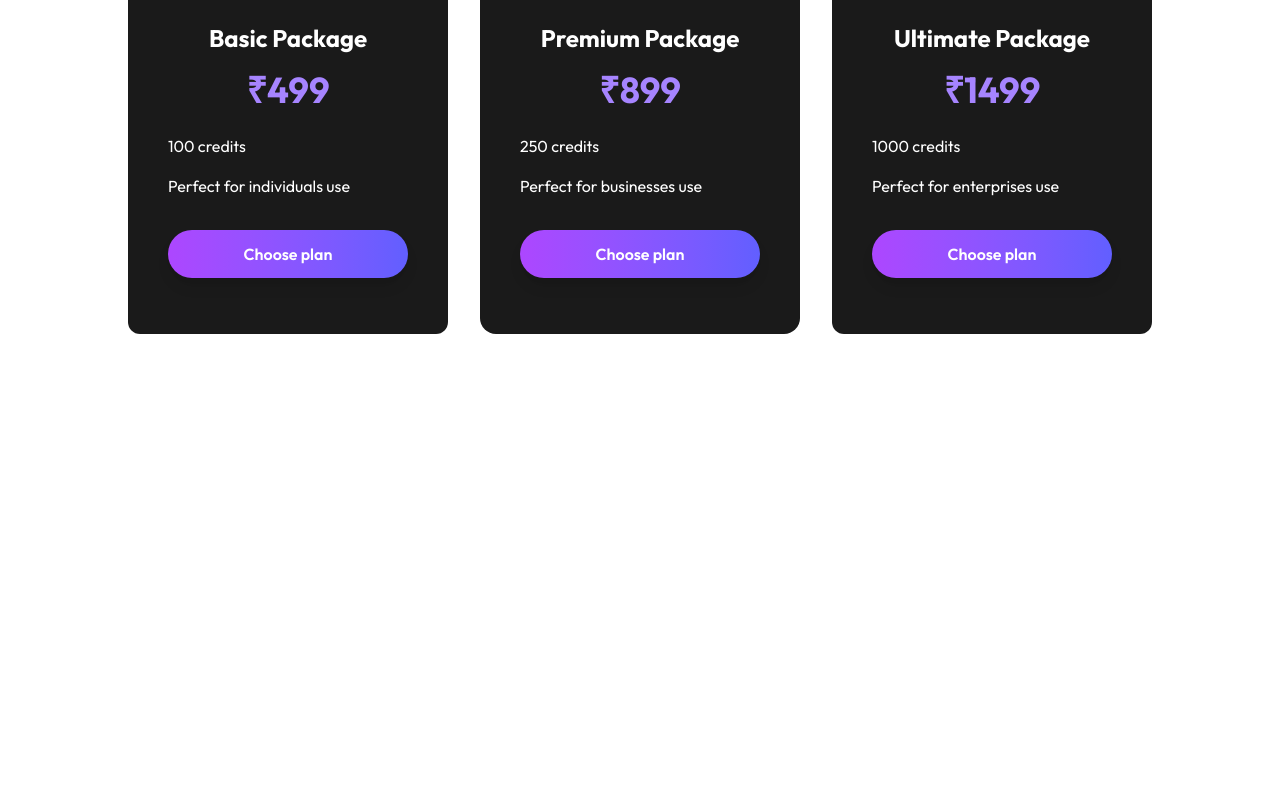
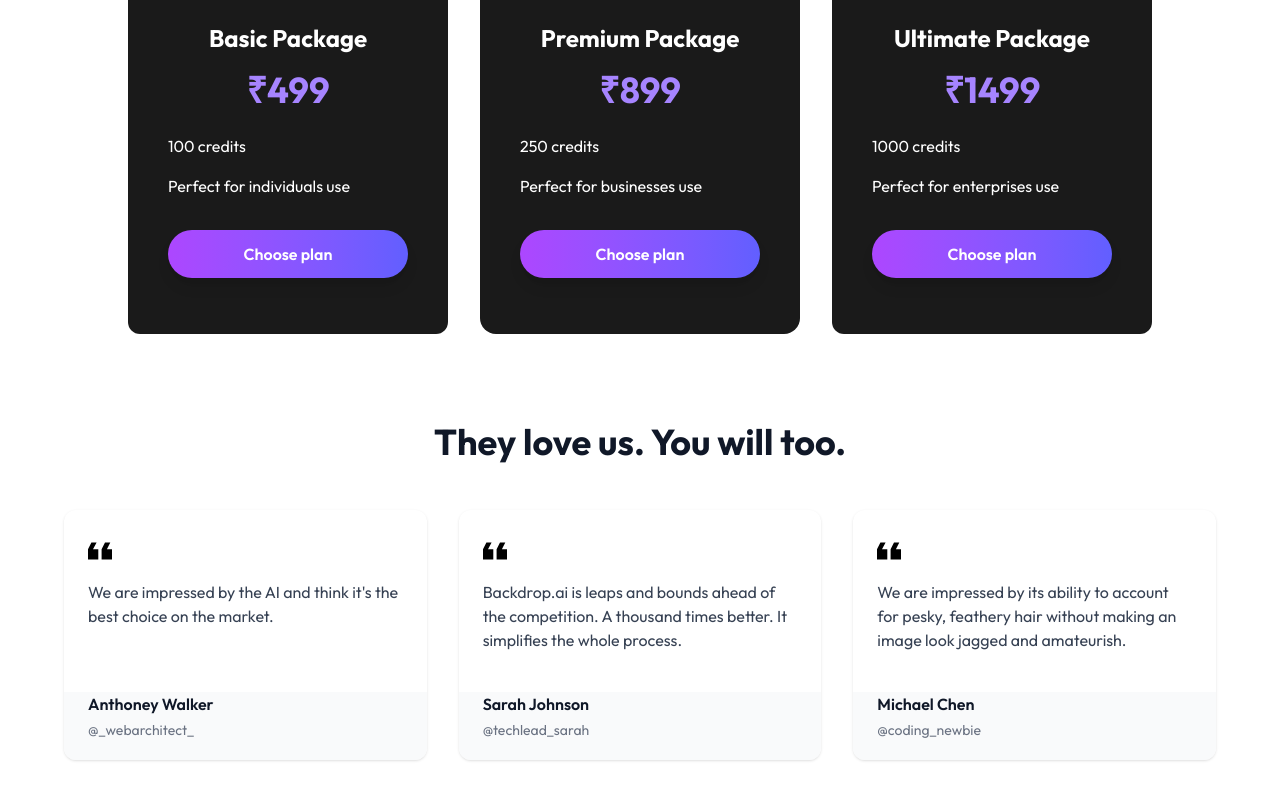
Before and after one commit to DhruvChudasma91/backdrop-ai, a React (Vite) app in the folder client/: page / in a window 1280 px wide. Shown: the part 1943-2743 px from the top of the page. Before the commit the page ends 2381 px from the top, so only its background shows below. Built offline with nearby package versions, Linux system fonts and the light colour scheme.

Commit message:
feat: Complete testimonials component.

```diff
--- a/client/src/assets/assets.js
+++ b/client/src/assets/assets.js
@@ -66,3 +66,24 @@
         popular: false
     }
 ]
+
+export const testimonials = [
+    {
+        id: 1,
+        quote: "We are impressed by the AI and think it's the best choice on the market.",
+        author: "Anthoney Walker",
+        handle: "@_webarchitect_"
+    },
+    {
+        id: 2,
+        quote: "Backdrop.ai is leaps and bounds ahead of the competition. A thousand times better. It simplifies the whole process.",
+        author: "Sarah Johnson",
+        handle: "@techlead_sarah"
+    },
+    {
+        id: 3,
+        quote: "We are impressed by its ability to account for pesky, feathery hair without making an image look jagged and amateurish.",
+        author: "Michael Chen",
+        handle: "@coding_newbie"
+    },
+];
--- /dev/null
+++ b/client/src/components/Testimonials.jsx
@@ -0,0 +1,47 @@
+import { testimonials } from "../assets/assets";
+
+const Testimonials = () => {
+
+    return(
+
+        <div className="max-w-7xl px-4 mx-auto sm:px-6 lg:px-8 py-12">
+
+            {/* Title Section */}
+            <h2 className="text-3xl md:text-4xl font-bold text-gray-900 mb-12 text-center">
+                They love us. You will too.
+            </h2>
+
+            {/* Body Section */}
+            <div className="grid grid-cols-1 md:grid-cols-3 gap-8">
+                {testimonials.map((testimonial, index) => (
+                    <div key={testimonial.id} className="flex flex-col max-w-md max-auto md:mx-0 justify-between rounded-xl shadow hover:shadow-lg transition-shadow">
+                        <div className="flex flex-col px-6 pt-8 mb-10 space-y-5">
+                            <svg
+                                width="24"
+                                height="18"
+                                viewBox="0 0 24 18"
+                                fill="none"
+                                xmlns="http://www.w3.org/2000/svg"
+                                className="text-gray-A400 dark:text-gray-600 fill-current"
+                            >
+                                <path
+                                    d="M24 7.3h-5.1L22.3.4H17l-3.4 6.9v10.3H24V7.3zM10.3 17.6V7.3H5L8.6.4H3.4L0 7.3v10.3h10.3z"
+                                    fill="current"
+                                ></path>
+                            </svg>
+                            <p className="text-gray-700 m-0" style={{hyphens: "auto"}}>{testimonial.quote}</p>
+                        </div>
+                        <div className="flex space-x-2 bg-gray-50 px-6 pb-5 rounded-b-xl">
+                            <div className="flex flex-col justify-center">
+                                <p className="font-semibold text-gray-900 m-0">{testimonial.author}</p>
+                                <p className="text-gray-500 text-sm m-0 mt-1">{testimonial.handle}</p>
+                            </div>
+                        </div>
+                    </div>
+                ))}
+            </div>
+        </div>
+    )
+}
+
+export default Testimonials;
--- a/client/src/pages/Home.jsx
+++ b/client/src/pages/Home.jsx
@@ -2,6 +2,7 @@
 import BgRemovalSteps from "../components/BgRemovalSteps";
 import BgSlider from "../components/BgSlider";
 import Pricing from "../components/Pricing";
+import Testimonials from "../components/Testimonials";
 
 const Home = () => {
     return (
@@ -20,6 +21,7 @@
             <Pricing />
 
             {/* User testimonials section */}
+            <Testimonials />
 
             {/* Try Now section */}
         </div>
```
